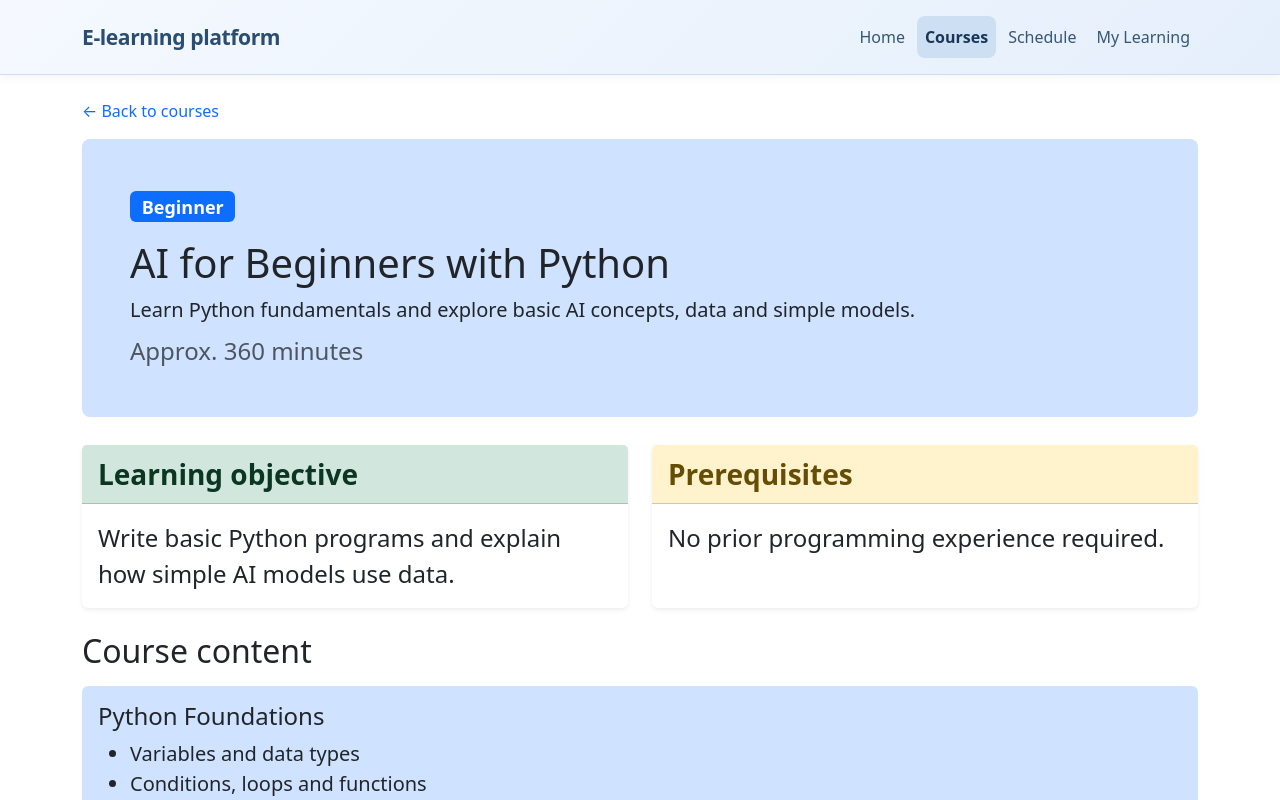
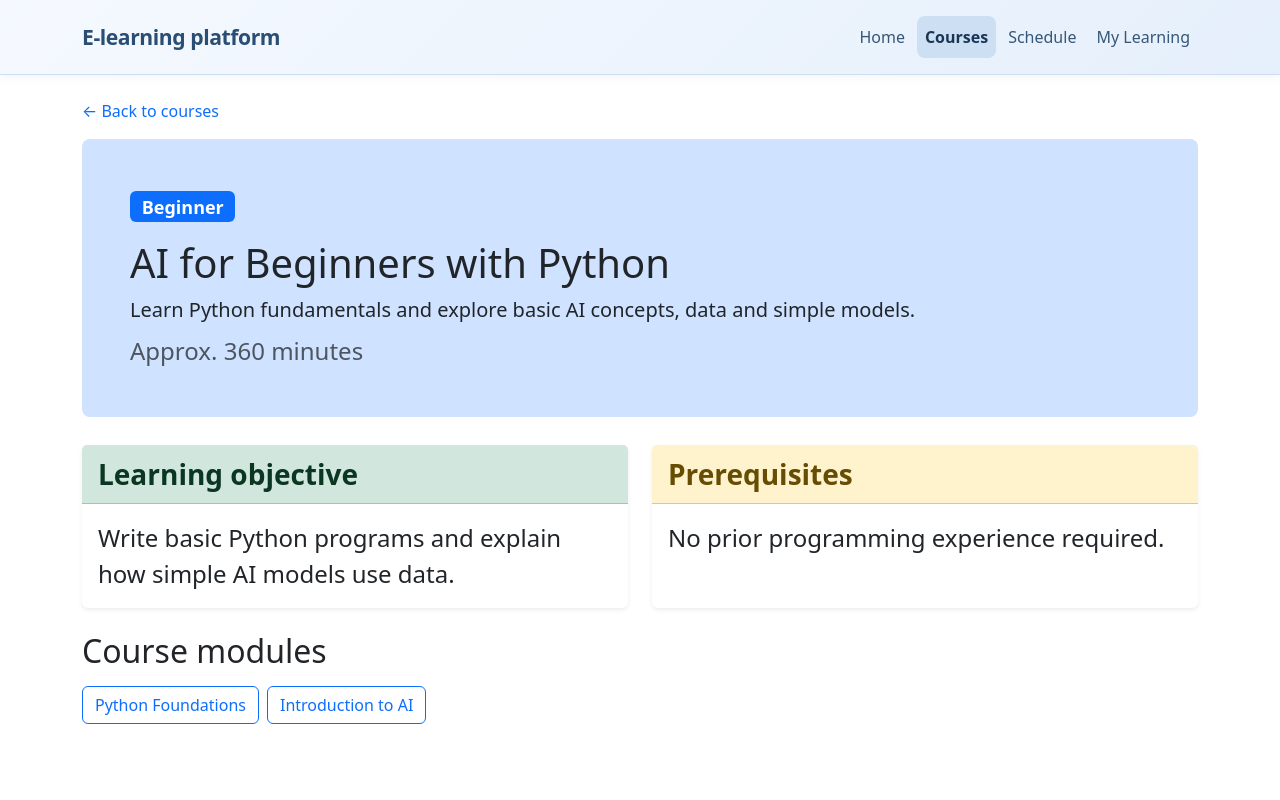
Before and after one commit to delindblad/frontend_project, a React (Vite) app: page /courses/ai-beginner in a window 1280 px wide. Shown: the top 800 px of the page. Built offline with nearby package versions, Linux system fonts and the light colour scheme.

Commit message:
modules selection and starting a module

```diff
--- a/src/App.jsx
+++ b/src/App.jsx
@@ -5,28 +5,20 @@ import Courses from "./Courses.jsx";
 import CourseDetails from './CourseDetails.jsx';
 import NavBar from "./NavBar.jsx";
 import Schedule from "./Schedule.jsx";
-
-
-
-
+import LessonDetails from "./LessonDetails.jsx";
 
 function App() {
     return (
         <BrowserRouter basename={import.meta.env.BASE_URL}>
-            {/* Navigation */}
-            {/*<nav>
-                <Link to="/">Home</Link> |{" "}
-                <Link to="/courses">Courses </Link> |{" "}
-                <Link to="/mylearning">My Learning</Link>
-            </nav>*/}
 
-            {/* Routes */}
+              {/* Routes */}
             <NavBar />
             <Routes>
                 <Route path="/" element={<Home />} />
                 <Route path="/courses" element={<Courses />} />
                 <Route path="/mylearning" element={<MyLearning />} />
                 <Route path="/courses/:courseId" element={<CourseDetails />} />
+                <Route path="/courses/:courseId/modules/:moduleId/lessons/:lessonId" element={<LessonDetails />} />
                 <Route path="/schedule" element={<Schedule />} />
             </Routes>
         </BrowserRouter>
--- a/src/CourseDetails.jsx
+++ b/src/CourseDetails.jsx
@@ -1,12 +1,17 @@
 import { Link, useParams } from "react-router-dom";
 import { courses } from "./data/courses.js";
-import { Badge, Card, Col, Container, Row } from "react-bootstrap";
+import { Badge, Card, Col, Container, Row, Button } from "react-bootstrap";
 import { useState } from "react";
 
 function CourseDetails() {
+  const { courseId } = useParams();
+  const [selectedModuleId, setSelectedModuleId] = useState(null);
+  const course = courses.find((item) => item.id === courseId);
+  const selectedModule = course?.modules?.find(
+    (module) => module.id === selectedModuleId,
+  );
 
-  const { courseId } = useParams();
-  const course = courses.find((item) => item.id === courseId);
+  const firstLesson = selectedModule?.lessons?.[0];
 
   return (
     <Container className="py-4">
@@ -54,30 +59,55 @@ function CourseDetails() {
           </Row>
 
           <section className="mt-4">
-            <h2 className="mb-3">Course content</h2>
-            <Card className="border-0 bg-primary-subtle fs-4 ">
+            <h2 className="mb-3">Course modules</h2>
+
+            <div className="d-flex flex-wrap gap-2 mb-3">
+              {course.modules.map((module) => (
+                <Button
+                  key={module.id}
+                  variant={
+                    selectedModuleId === module.id
+                      ? "primary"
+                      : "outline-primary"
+                  }
+                  aria-pressed={selectedModuleId === module.id}
+                  onClick={() => setSelectedModuleId(module.id)}
+                >
+                  {module.title}
+                </Button>
+              ))}
+            </div>
+
+            {selectedModule && (
+              <Card className="border-0 bg-primary-subtle">
                 <Card.Body>
-                {course.modules?.length ? (
-                  <div>
-                    {course.modules.map((module) => (
-                      <section key={module.id} className="mb-4">
-                        <h3 className="h5 fs-4">{module.title}</h3>
+                  <h3>{selectedModule.title}</h3>
 
-                        <ul className="course-content-list mb-0 fs-5">
-                          {module.lessons.map((lesson) => (
+                  <h4 className="mt-3">Learning objectives</h4>
+                  <ul>
+                    {selectedModule.learningObjectives.map((objective) => (
+                      <li key={objective}>{objective}</li>
+                    ))}
+                  </ul>
+
+                  <h4>Lessons</h4>
+                  <ul>
+                    {selectedModule.lessons.map((lesson) => (
                       <li key={lesson.id}>{lesson.title}</li>
                     ))}
                   </ul>
-                      </section>
-                    ))}
-                  </div>
-                ) : (
-                  <p className="mb-0 text-body-secondary">
-                    Course content not added yet.
-                  </p>
+
+                  {firstLesson && (
+                    <Button
+                      as={Link}
+                      to={`/courses/${course.id}/modules/${selectedModule.id}/lessons/${firstLesson.id}`}
+                    >
+                      Start module
+                    </Button>
                   )}
                 </Card.Body>
               </Card>
+            )}
           </section>
         </>
       ) : (
--- /dev/null
+++ b/src/LessonDetails.jsx
@@ -0,0 +1,63 @@
+import { Link, useParams } from "react-router-dom";
+import { Alert, Button, Card, Container } from "react-bootstrap";
+import { courses } from "./data/courses.js";
+
+function LessonDetails() {
+  const { courseId, moduleId, lessonId } = useParams();
+
+  const course = courses.find((item) => item.id === courseId);
+  const selectedModule = course?.modules?.find(
+    (item) => item.id === moduleId,
+  );
+  const lesson = selectedModule?.lessons?.find(
+    (item) => item.id === lessonId,
+  );
+
+  if (!course || !selectedModule || !lesson) {
+    return (
+      <Container className="py-4">
+        <Alert variant="warning">Lesson not found.</Alert>
+        <Link to="/courses">Back to courses</Link>
+      </Container>
+    );
+  }
+
+  return (
+    <Container className="py-4">
+      <Link
+        to={`/courses/${course.id}`}
+        className="link-primary text-decoration-none"
+      >
+        ← Back to {course.title}
+      </Link>
+
+      <p className="text-body-secondary mt-4 mb-1">{selectedModule.title}</p>
+      <h1>{lesson.title}</h1>
+
+      <Card className="mt-4 border-0 bg-primary-subtle">
+        <Card.Body>
+          {lesson.content?.length ? (
+            lesson.content.map((paragraph, index) => (
+              <p key={`${lesson.id}-${index}`}>{paragraph}</p>
+            ))
+          ) : (
+            <p className="mb-0 text-body-secondary">
+              Lesson content will be added soon.
+            </p>
+          )}
+        </Card.Body>
+      </Card>
+
+      <Button
+        as={Link}
+        to={`/courses/${course.id}`}
+        variant="outline-primary"
+        className="mt-4"
+      >
+        Back to course
+      </Button>
+    </Container>
+  );
+}
+
+export default LessonDetails;
--- a/src/main.jsx
+++ b/src/main.jsx
@@ -1,8 +1,6 @@
 import { StrictMode } from "react";
 import { createRoot } from "react-dom/client";
-import { BrowserRouter } from "react-router";
 import "bootstrap/dist/css/bootstrap.min.css";
-import { Navbar, Nav, Button } from "react-bootstrap";
 import App from "./App.jsx";
 
 createRoot(document.getElementById("root")).render(
```
Lines whose indentation alone changed are shown as unchanged.
